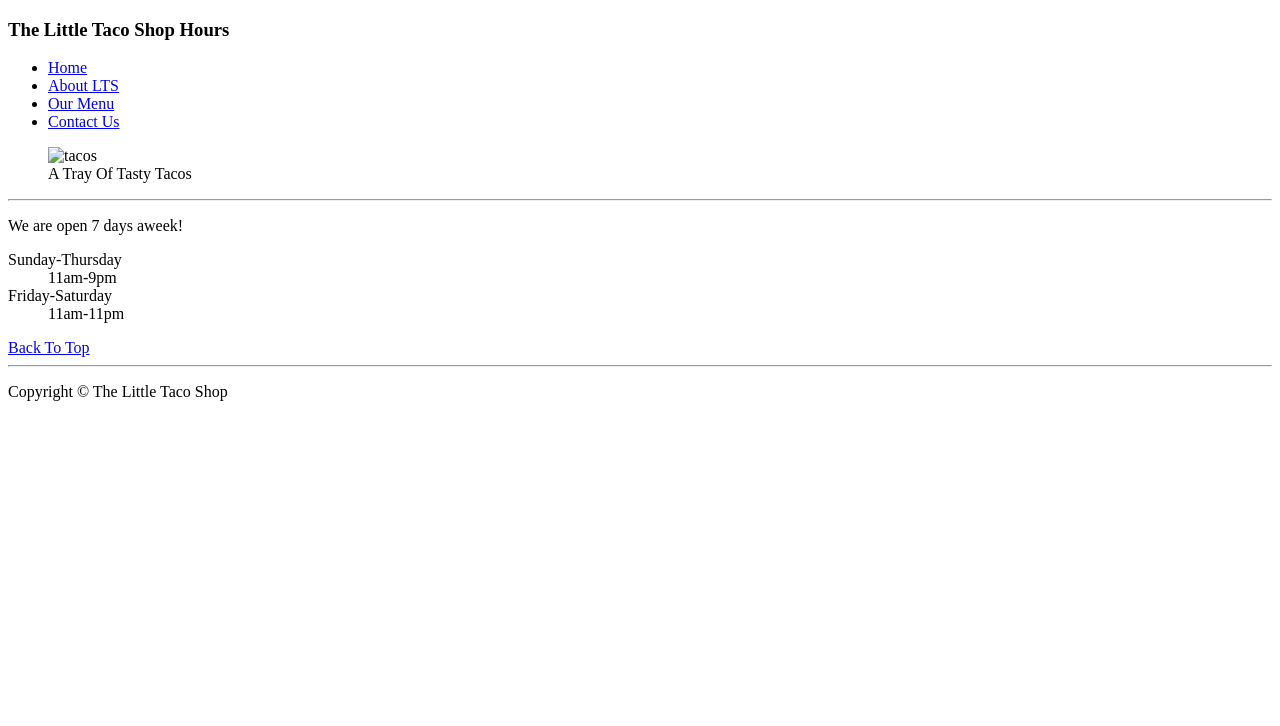
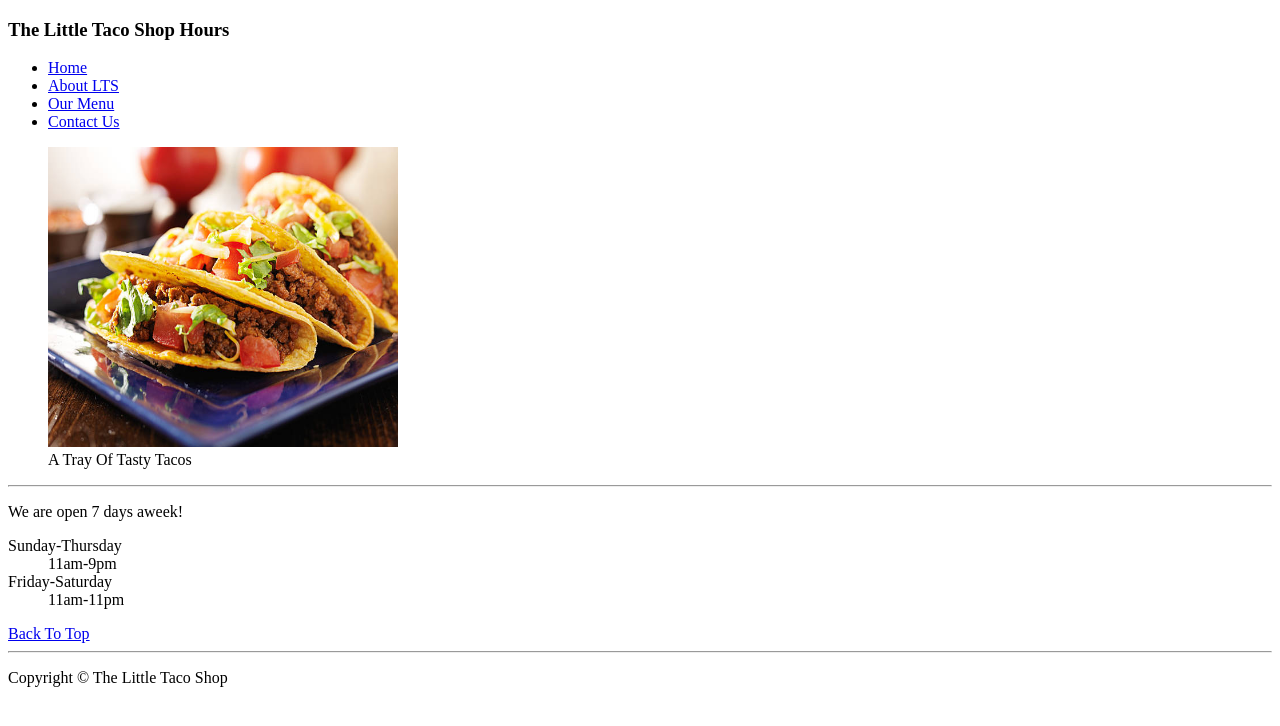
Before and after one commit to hagaribrahim695-beep/HTML-Project, a plain HTML site: page Hours.html in a window 1280 px wide. Drawn offline with Linux system fonts and the light colour scheme.

Commit message:
Update Hours.html

```diff
--- a/Hours.html
+++ b/Hours.html
@@ -28,7 +28,7 @@
                 </li>
             </ul>
             <figure>
-                <img src="images/hours.jpg" alt="tacos" width="350" height="300">
+                <img src="hours.jpg" alt="tacos" width="350" height="300">
                 <figcaption>A Tray Of Tasty Tacos</figcaption>
             </figure>
         </div>
```
